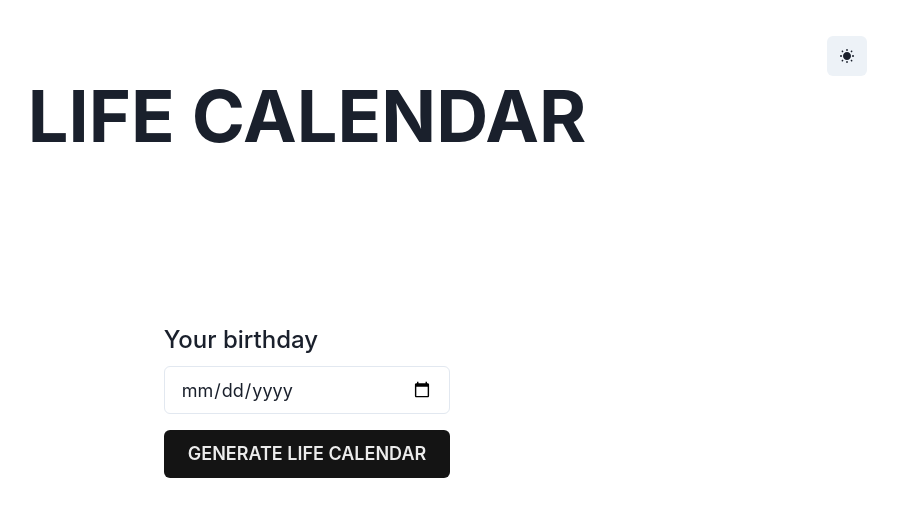
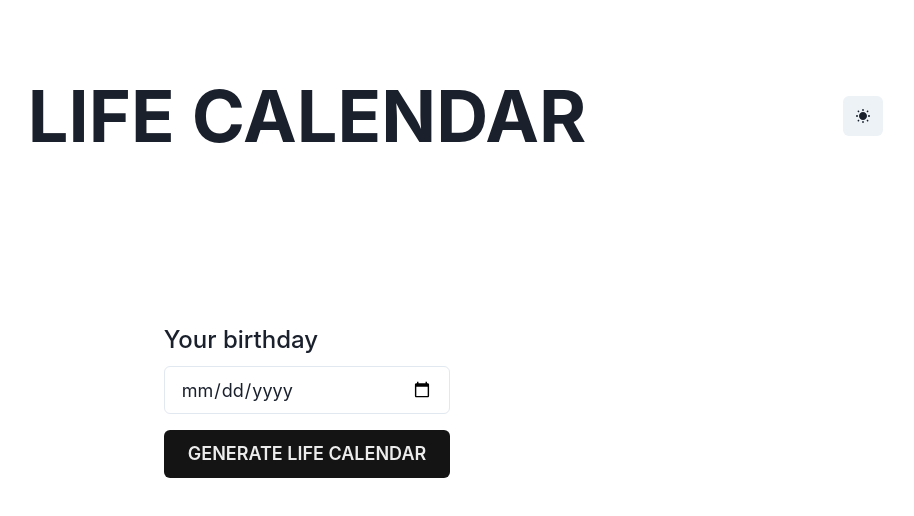
Before and after one commit to hazem3500/Life-calendar, a Next.js app: page / in a window 1280 px wide. Shown: the top 516 px of the page, without its empty margins (333-1247 px from the left). Built offline with nearby package versions, Linux system fonts and the light colour scheme.

Commit message:
refactor(header): update dark mode button position

```diff
--- a/components/Header/Header.tsx
+++ b/components/Header/Header.tsx
@@ -13,9 +13,9 @@ function Header() {
         aria-label="toggle color mode"
         icon={colorMode === 'light' ? <IoMdSunny /> : <IoMdMoon />}
         position="absolute"
-        right={4}
-        top={'-1'}
-        transform="translateY(-100%)"
+        right={{ base: 4, lg: 0 }}
+        top={{ base: -1, lg: '50%' }}
+        transform={{ base: 'translateY(-100%)', lg: 'translateY(-50%)' }}
         onClick={() => toggleColorMode()}
       />
     </Container>
```
